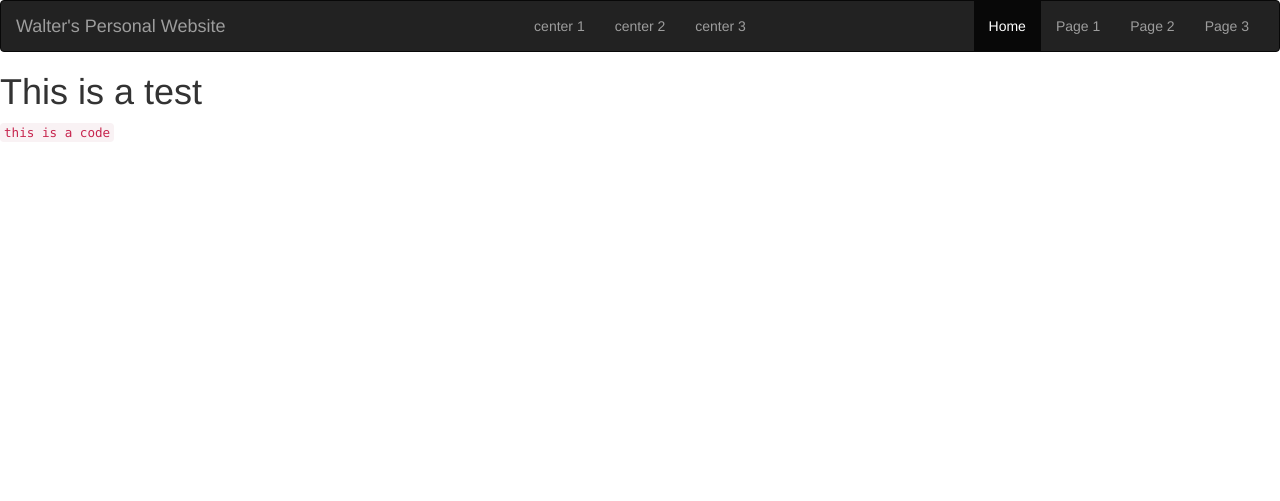
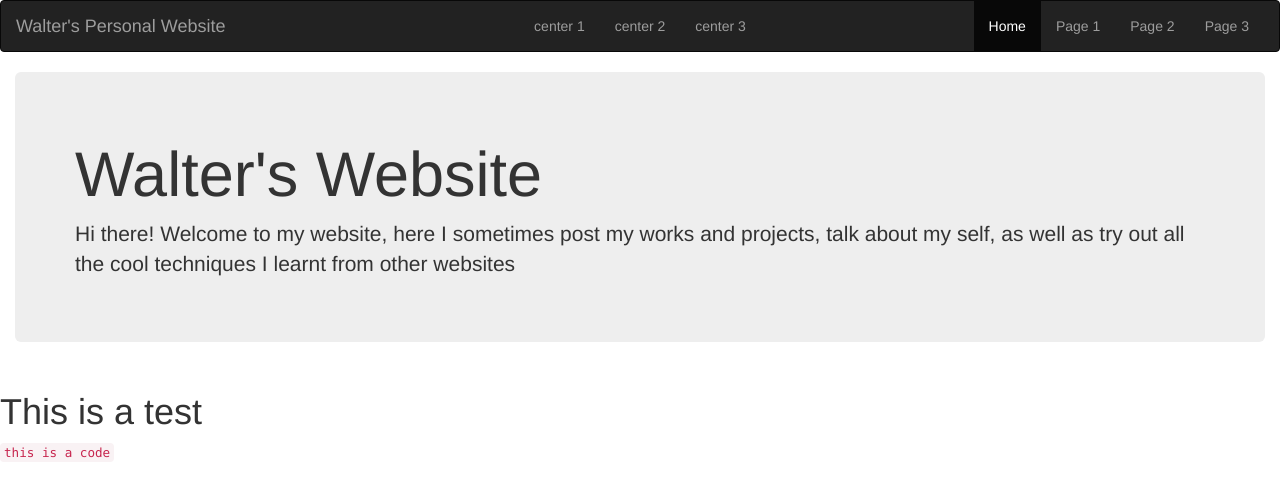
Before and after one commit to ChikaYan/ChikamaYan.github.io.old, a PHP site: page / in a window 1280 px wide. Shown: the top 501 px of the page. Run offline with PHP 8.4, Linux system fonts and the light colour scheme.

Commit message:
Add a header

```diff
--- a/css/personal-web.css
+++ b/css/personal-web.css
@@ -3,3 +3,11 @@
     left: 50%;
     transform: translatex(-50%);
 }
+
+.vertical-center {
+    min-height: 100%;
+    /*min-height: 100vh;*/
+
+    display: flex;
+    align-items: center;
+}
--- a/index.html
+++ b/index.html
@@ -42,6 +42,18 @@
     </div>
 </nav>
 
+<!--Page Header-->
+<header>
+    <div class="container-fluid">
+        <div class="jumbotron">
+            <!--need to be centered -->
+            <h1>Walter's Website</h1>
+            <p>Hi there! Welcome to my website, here I sometimes post my works and projects, talk about my self, as
+                well
+                as try out all the cool techniques I learnt from other websites</p>
+        </div>
+    </div>
+</header>
 
 <h1>This is a test</h1>
 <code> this is a code </code>
```
